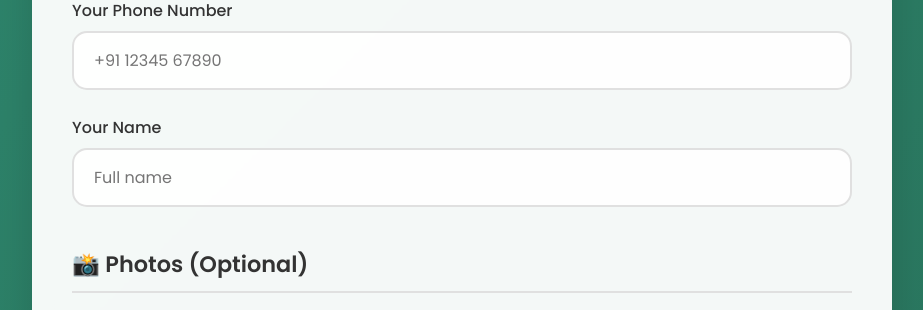
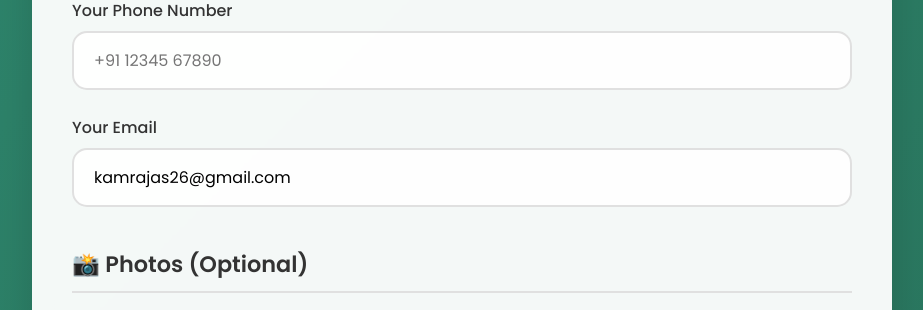
Before and after one commit to JASKAMRA/RESCUEBRIDGE, a Flask app: page /user/report-animal in a window 1280 px wide. Shown: the part 1392-1702 px from the top of the page, without its empty margins (178-1101 px from the left). Run offline with Flask 3, Linux system fonts and the light colour scheme; a user stored in the database is signed in.

Commit message:
push push push

```diff
--- a/app.py
+++ b/app.py
@@ -157,14 +157,22 @@ def signup_ngo():
     return render_template('signup_ngo.html')
 
 @app.route('/user/donate')
+@app.route('/user/donate')
 def user_donate_with_ngos():
+    if 'user_email' not in session or session.get('user_role') != 'user':
+        return redirect(url_for('login'))
+
+    user_email = session.get('user_email')
+
     conn = sqlite3.connect('users.db')
     conn.row_factory = sqlite3.Row
     cursor = conn.cursor()
     cursor.execute("SELECT * FROM ngos")
     ngos = cursor.fetchall()
     conn.close()
-    return render_template('user_donate.html', ngos=ngos)
+
+    return render_template('user_donate.html', ngos=ngos, user_email=user_email)
+
 
 @app.route('/signup/shopkeeper', methods=['GET', 'POST'])
 def signup_shopkeeper():
@@ -197,7 +205,36 @@ def signup_shopkeeper():
 def dashboard_user():
     if 'user_email' not in session or session.get('user_role') != 'user':
         return redirect(url_for('login'))
-    return render_template('dashboard_user.html')
+
+    user_email = session['user_email']
+
+    # 1. Stray reports this month
+    conn1 = sqlite3.connect('reports.db')
+    cursor1 = conn1.cursor()
+    cursor1.execute("SELECT COUNT(*) FROM reported_animals WHERE name = ?", (user_email,))
+    stray_reports = cursor1.fetchone()[0]
+    conn1.close()
+
+    # 2. Your Registered Pets
+    conn2 = sqlite3.connect('users.db')
+    cursor2 = conn2.cursor()
+    cursor2.execute("SELECT COUNT(*) FROM pets WHERE user_email = ?", (user_email,))
+    registered_pets = cursor2.fetchone()[0]
+    conn2.close()
+
+    # 3. Animals Helped (via Donations)
+    conn3 = sqlite3.connect('donations.db')
+    cursor3 = conn3.cursor()
+    cursor3.execute("SELECT COUNT(*) FROM donations WHERE email = ?", (user_email,))
+    animals_helped = cursor3.fetchone()[0]
+    conn3.close()
+
+    return render_template(
+        'dashboard_user.html',
+        stray_reports=stray_reports,
+        registered_pets=registered_pets,
+        animals_helped=animals_helped
+    )
 
 @app.route('/dashboard/ngo')
 def dashboard_ngo():
@@ -216,7 +253,10 @@ def dashboard_shopkeeper():
 def user_report_animal():
     if 'user_email' not in session or session.get('user_role') != 'user':
         return redirect(url_for('login'))
-    return render_template('user_report_animal.html')
+
+    user_name = session.get("user_email")  # Get name from session
+    return render_template('user_report_animal.html', user_name=user_name)
+
 
 @app.route('/user/your-pets')
 def user_your_pets():
@@ -335,7 +375,10 @@ def delete_pet(pet_id):
 def user_donate():
     if 'user_email' not in session or session.get('user_role') != 'user':
         return redirect(url_for('login'))
-    return render_template('user_donate.html')
+
+    user_email = session.get('user_email')  # session se email lo
+    return render_template('user_donate.html', user_email=user_email)
+
 
 @app.route('/user/find-vet')
 def user_find_vet():
--- a/templates/dashboard_user.html
+++ b/templates/dashboard_user.html
@@ -21,15 +21,15 @@
 
       <div class="stats-section">
         <div class="stat-card">
-          <div class="stat-number">12</div>
+          <div class="stat-number">{{ stray_reports }}</div>
           <div class="stat-label">Stray Reports This Month</div>
         </div>
         <div class="stat-card">
-          <div class="stat-number">3</div>
+          <div class="stat-number">{{ registered_pets }}</div>
           <div class="stat-label">Your Registered Pets</div>
         </div>
         <div class="stat-card">
-          <div class="stat-number">8</div>
+          <div class="stat-number">{{ animals_helped }}</div>
           <div class="stat-label">Animals Helped</div>
         </div>
       </div>
--- a/templates/user_report_animal.html
+++ b/templates/user_report_animal.html
@@ -92,8 +92,14 @@
               />
             </div>
             <div class="form-group">
-              <label for="name">Your Name</label>
-              <input type="text" id="name" required placeholder="Full name" />
+              <label for="name">Your Email</label>
+              <input
+                type="text"
+                id="name"
+                name="name"
+                value="{{ user_name }}"
+                readonly
+              />
             </div>
           </div>
 
@@ -127,16 +133,33 @@
     </div>
 
     <script>
-  document.getElementById("reportForm").addEventListener("submit", function (e) {
+      document
+        .getElementById("reportForm")
+        .addEventListener("submit", function (e) {
           e.preventDefault();
 
           const formData = new FormData();
-  formData.append("location", document.getElementById("location").value);
+          formData.append(
+            "location",
+            document.getElementById("location").value
+          );
           formData.append("city", document.getElementById("city").value);
-  formData.append("landmarks", document.getElementById("landmarks").value);
-  formData.append("animalType", document.getElementById("animalType").value);
-  formData.append("condition", document.getElementById("condition").value);
-  formData.append("description", document.getElementById("description").value);
+          formData.append(
+            "landmarks",
+            document.getElementById("landmarks").value
+          );
+          formData.append(
+            "animalType",
+            document.getElementById("animalType").value
+          );
+          formData.append(
+            "condition",
+            document.getElementById("condition").value
+          );
+          formData.append(
+            "description",
+            document.getElementById("description").value
+          );
           formData.append("phone", document.getElementById("phone").value);
           formData.append("name", document.getElementById("name").value);
           formData.append("date", new Date().toLocaleString());
@@ -145,7 +168,6 @@
           for (let i = 0; i < photos.length; i++) {
             formData.append("photos", photos[i]); // "photos" is key for Flask getlist()
           }
-
 
           fetch("/submit-animal-report", {
             method: "POST",
@@ -162,8 +184,6 @@ for (let i = 0; i < photos.length; i++) {
               alert("Something went wrong!");
             });
         });
-
-
 
       document
         .getElementById("photos")
```
Also changed, not shown: templates/user_donate.html (+16 -11 lines), donations.db, reports.db, users.db. Lines whose indentation alone changed are shown as unchanged.
